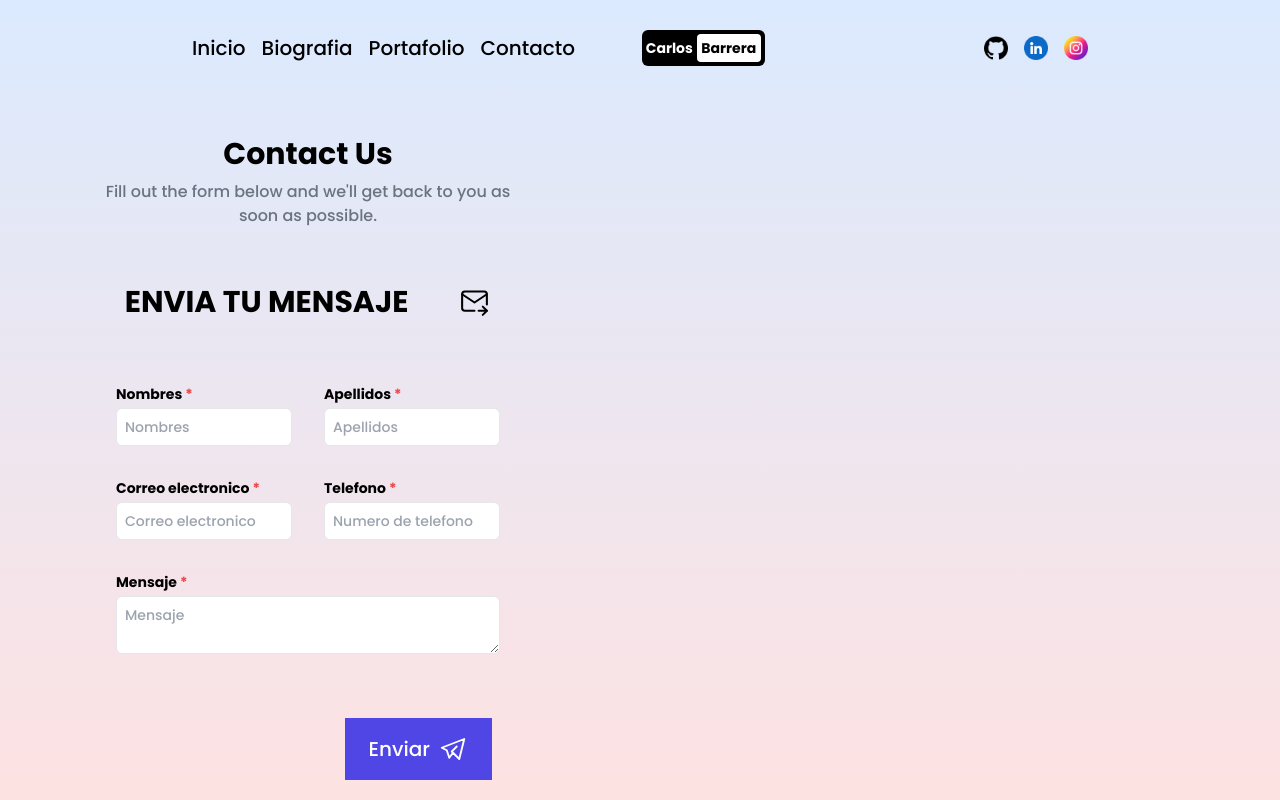
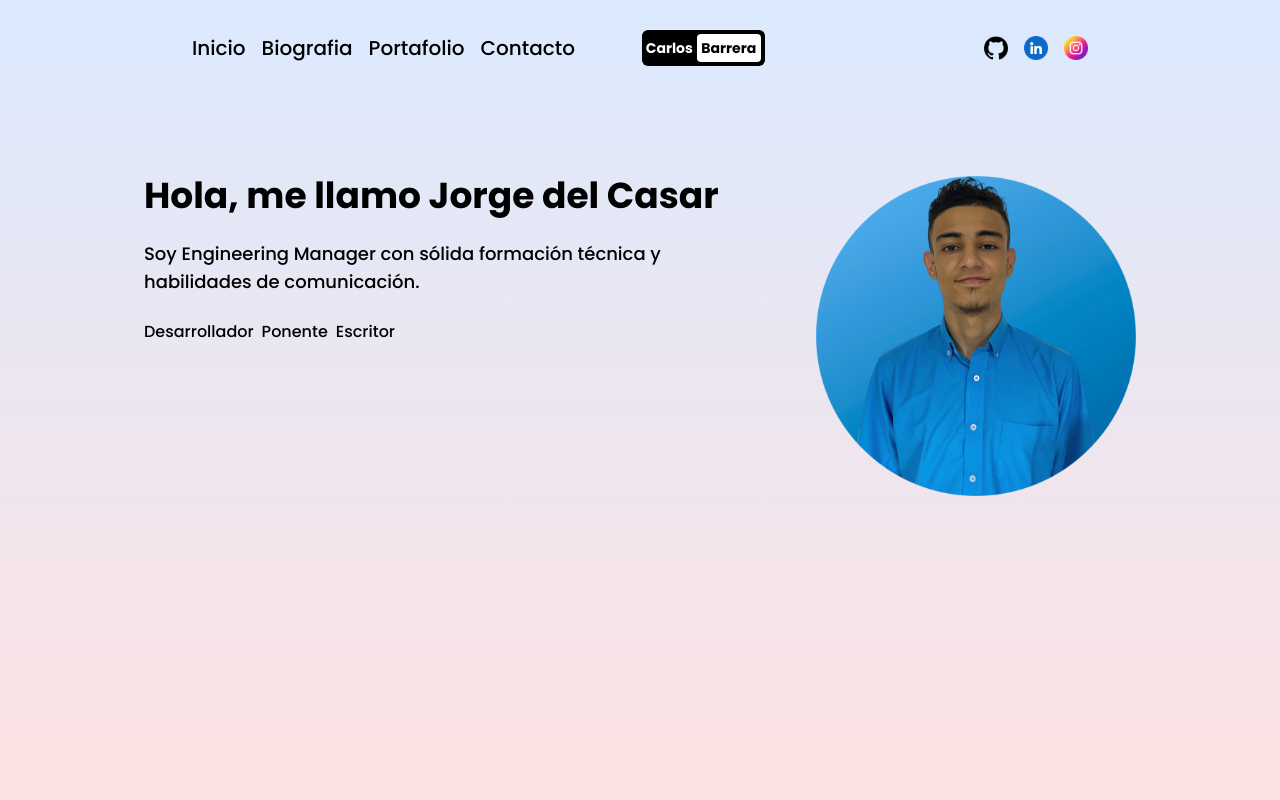
Before and after one commit to carlosbarreraacuna/PortafolioNext, a Next.js app: page /prueba in a window 1280 px wide. Shown: the top 800 px of the page. Built offline with nearby package versions, Linux system fonts and the light colour scheme.

Commit message:
Actualizacion de home page prueba

```diff
--- a/src/app/prueba/page.jsx
+++ b/src/app/prueba/page.jsx
@@ -1,189 +1,39 @@
 "use client";
 
-import Lottie from "lottie-react";
-import Animation from "../../app/contacto/Animation.json";
-import { useRef, useState } from "react";
-import emailjs from "@emailjs/browser";
+import Image from "next/image";
 
 const prueba = () => {
-  const [success, setSuccess] = useState(false);
-  const [error, setError] = useState(false);
-  const form = useRef();
 
-  const sendEmail = (e) => {
-    e.preventDefault();
-    setError(false);
-    setSuccess(false);
-
-    emailjs
-      .sendForm(
-        process.env.NEXT_PUBLIC_SERVICE_ID,
-        process.env.NEXT_PUBLIC_TEMPLATE_ID,
-        form.current,
-        process.env.NEXT_PUBLIC_PUBLIC_KEY
-      )
-      .then(
-        () => {
-          setSuccess(true);
-          form.current.reset();
-        },
-        () => {
-          setError(true);
-        }
-      );
-  };
   return (
-    <div className="w-full h-full lg:grid lg:grid-cols-2 lg:gap-8 xl:gap-12">
-      <div className="flex items-center justify-center p-6 lg:p-10">
-        <div className="mx-auto w-full max-w-md space-y-6">
-          <div className="space-y-2 text-center">
-            <h2 className="text-3xl font-bold">Contact Us</h2>
-            <p className="text-gray-500 dark:text-gray-400">
-              Fill out the form below and we'll get back to you as soon as possible.
+    <div className="px-10 py-20 flex justify-center">
+        <div className="flex flex-col lg:flex-row items-center lg:items-start space-y-8 lg:space-y-0 lg:space-x-24 max-w-6xl">
+          <div className="text-black max-w-xl space-y-6">
+            <h1 className="text-4xl font-bold">Hola, me llamo Jorge del Casar</h1>
+            <p className="text-lg">
+              Soy Engineering Manager con sólida formación técnica y habilidades de comunicación.
             </p>
+            <div className="flex space-x-2">
+              <button variant="secondary">Desarrollador</button>
+              <button variant="secondary">Ponente</button>
+              <button variant="secondary">Escritor</button>
+            </div>
           </div>
-          <form onSubmit={sendEmail} ref={form} className="text-black">
-              {/* form top part containing mail icon and heading  */}
-              <div class="flex flex-col md:flex-row justify-around items-start md:items-center pt-8 p-4">
-                {/* heading  */}
-                <h2 class="text-2xl md:text-3xl font-semibold">
-                  ENVIA TU MENSAJE
-                </h2>
-
-                {/* mail svg icon  */}
-                <svg
-                  xmlns="http://www.w3.org/2000/svg"
-                  class="icon icon-tabler icon-tabler-mail-forward "
-                  width="33"
-                  height="33"
-                  viewBox="0 0 24 24"
-                  stroke-width="1.5"
-                  stroke="black"
-                  fill="none"
-                  stroke-linecap="round"
-                  stroke-linejoin="round"
-                >
-                  <path stroke="none" d="M0 0h24v24H0z" fill="none" />
-                  <path d="M12 18h-7a2 2 0 0 1 -2 -2v-10a2 2 0 0 1 2 -2h14a2 2 0 0 1 2 2v7.5" />
-                  <path d="M3 6l9 6l9 -6" />
-                  <path d="M15 18h6" />
-                  <path d="M18 15l3 3l-3 3" />
-                </svg>
-              </div>
-
-              {/* bottom form with input fields  */}
-              <div class="grid grid-cols-1 md:grid-cols-2 gap-8 py-6 px-4 md:py-12 md:px-8 text-sm">
-                {/* name input  */}
-                <div class="flex flex-col gap-1">
-                  <label class="font-semibold">
-                    Nombres <span class="text-red-500">&#42;</span>
-                  </label>
-                  <input
-                    class="border-[1px] p-2 rounded-md"
-                    placeholder="Nombres"
-                    required
-                    name="name"
-                    type="text"
-                  />
-                </div>
-                {/* name2 input  */}
-                <div class="flex flex-col gap-1">
-                  <label class="font-semibold">
-                    Apellidos <span class="text-red-500">&#42;</span>
-                  </label>
-                  <input
-                    class="border-[1px] p-2 rounded-md"
-                    placeholder="Apellidos"
-                    required
-                    name="name2"
-                    type="text"
-                  />
-                </div>
-
-                {/* email input  */}
-                <div class="flex flex-col gap-1">
-                  <label class="font-semibold">
-                    Correo electronico <span class="text-red-500">&#42;</span>
-                  </label>
-                  <input
-                    class="border-[1px] p-2 rounded-md"
-                    placeholder="Correo electronico"
-                    required
-                    name="user_email"
-                    type="email"
-                  />
-                </div>
-
-                {/* phone number input  */}
-                <div class="flex flex-col gap-1">
-                  <label class="font-semibold">
-                    Telefono <span class="text-red-500">&#42;</span>
-                  </label>
-                  <input
-                    class="border-[1px] p-2 rounded-md"
-                    placeholder="Numero de telefono"
-                    required
-                    name="phone"
-                    type="tel"
-                  />
-                </div>
-
-
-
-                {/* message input  */}
-                <div class="flex flex-col gap-1 md:col-span-2">
-                  <label class="font-semibold">
-                    Mensaje <span class="text-red-500">&#42;</span>
-                  </label>
-                  <textarea
-                    class="border-[1px] p-2 rounded-md"
-                    placeholder="Mensaje"
-                    required
-                    name="user_message"
-                    type="text"
-                  />
-                </div>
-              </div>
-              {/* submit button div  */}
-              <div class="flex items-center justify-center md:justify-end py-4 px-8">
-                {/* submit button  */}
-                <button class="mr-2 py-2 px-4 md:py-4 md:px-6 bg-indigo-600 flex items-center gap-2 hover:scale-95 transition-all">
-                  <span class="text-xl text-white">Enviar</span>
-                  <svg
-                    xmlns="http://www.w3.org/2000/svg"
-                    class="icon icon-tabler icon-tabler-brand-telegram"
-                    width="30"
-                    height="30"
-                    viewBox="0 0 24 24"
-                    stroke-width="1.5"
-                    stroke="#fff"
-                    fill="none"
-                    stroke-linecap="round"
-                    stroke-linejoin="round"
-                  >
-                    <path stroke="none" d="M0 0h24v24H0z" fill="none" />
-                    <path d="M15 10l-4 4l6 6l4 -16l-18 7l4 2l2 6l3 -4" />
-                  </svg>
-                </button>
-                {success && (
-                  <span className="font-semibold text-green-600 ">
-                    ¡Tu mensaje ha sido enviado exitosamente!
-                  </span>
-                )}
-                {error && (
-                  <span className="font-semibold text-red-600">
-                    ¡Algo salió mal!
-                  </span>
-                )}
-              </div>
-            </form>
-      <div className="flex items-center justify-center p-6 lg:p-10 dark:bg-gray-800">
-      <Lottie  className="mx-auto aspect-square overflow-hidden rounded-xl object-cover object-center" animationData={Animation} />
-
-      </div>
+          <div className="rounded-3xl overflow-hidden">
+            <img
+              alt="Jorge del Casar"
+              className="h-80 w-80 object-cover"
+              height="300"
+              src="/azul.png"
+              style={{
+                aspectRatio: "300/300",
+                objectFit: "cover",
+              }}
+              width="300"
+            />
+          </div>
         </div>
       </div>
-    </div>
+
   );
 };
 
```
